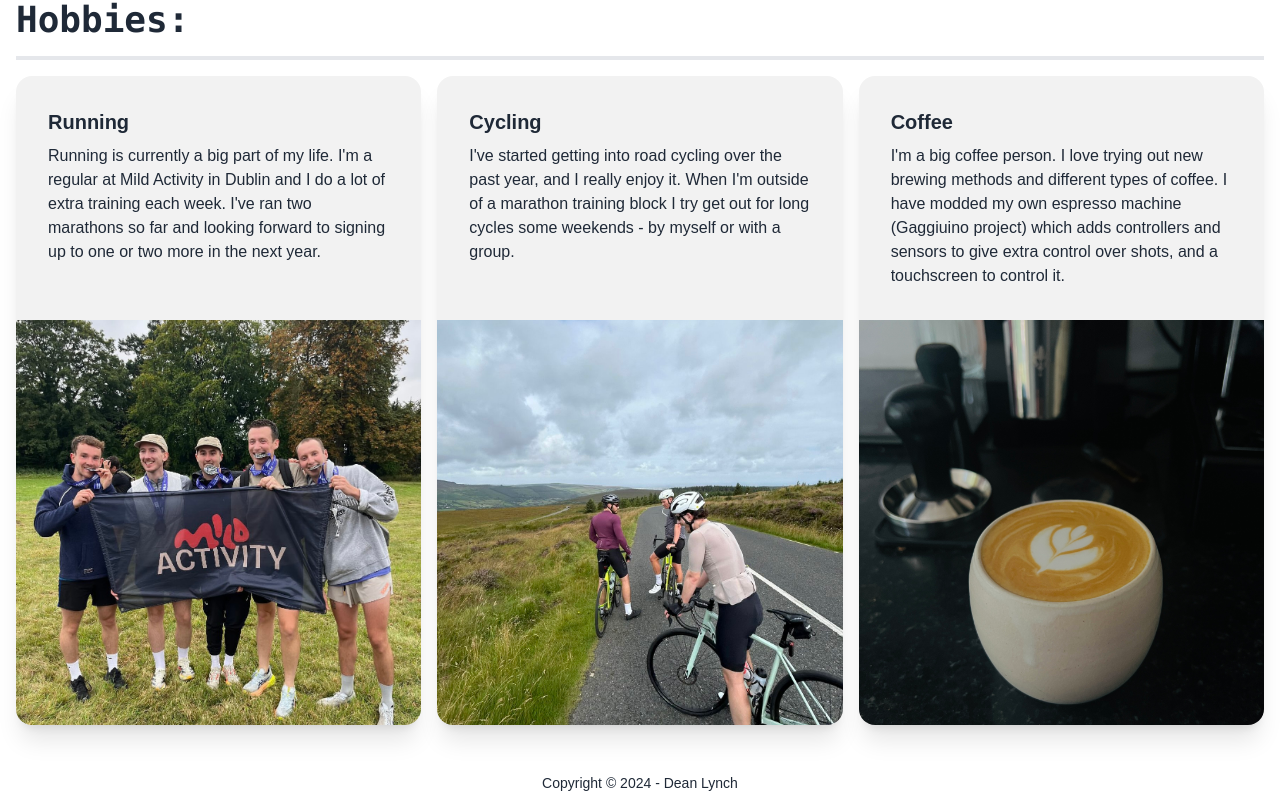
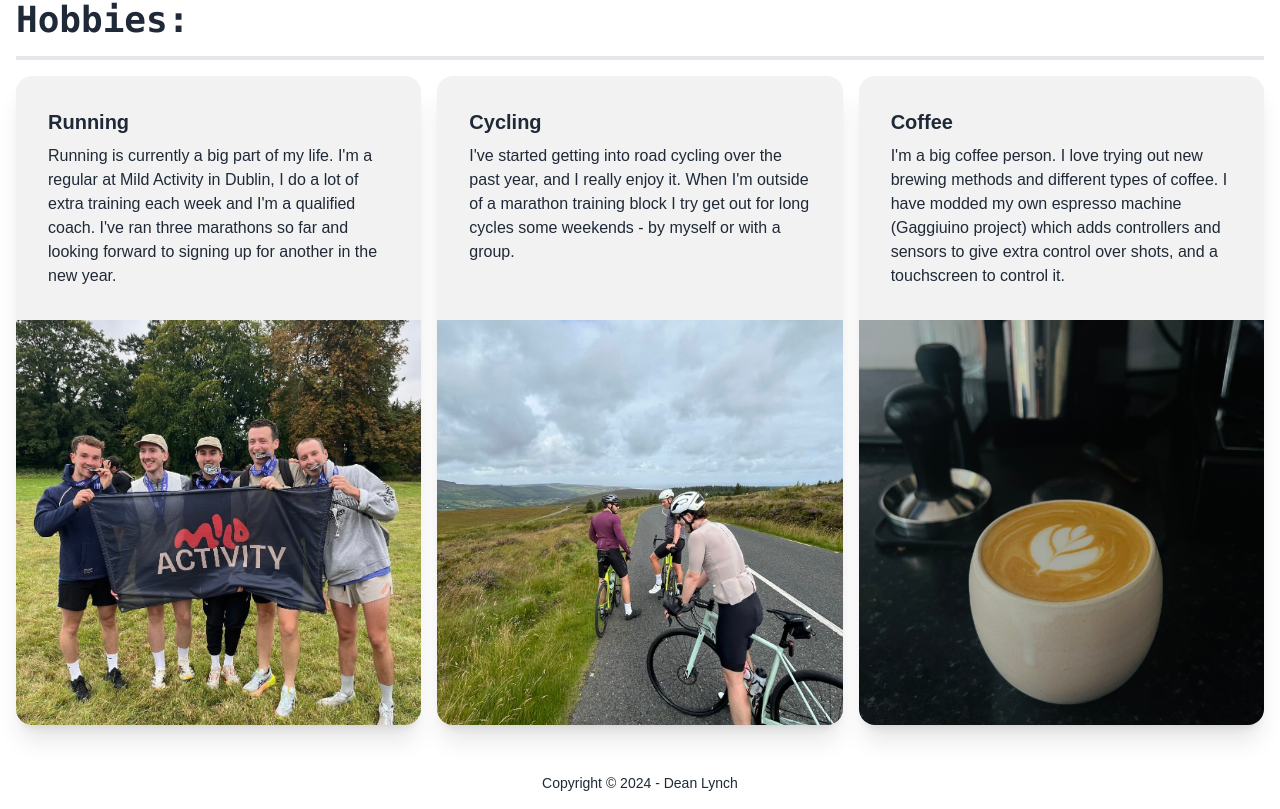
Before and after one commit to lynchdean/portfolio, a Next.js app: page / in a window 1280 px wide. Shown: the part 2856-3665 px from the top of the page. Built offline with nearby package versions, Linux system fonts and the light colour scheme.

Commit message:
Update hobbies.js

```diff
--- a/data/hobbies.js
+++ b/data/hobbies.js
@@ -1,7 +1,7 @@
 export const hobbies = [
     {
         title: "Running",
-        description: "Running is currently a big part of my life. I'm a regular at Mild Activity in Dublin and I do a lot of extra training each week. I've ran two marathons so far and looking forward to signing up to one or two more in the next year.",
+        description: "Running is currently a big part of my life. I'm a regular at Mild Activity in Dublin, I do a lot of extra training each week and I'm a qualified coach. I've ran three marathons so far and looking forward to signing up for another in the new year.",
         image: "AF3E25AA-1E81-42F4-832E-24100B4240C2_1_201_a.jpeg"
     },
     {
```
